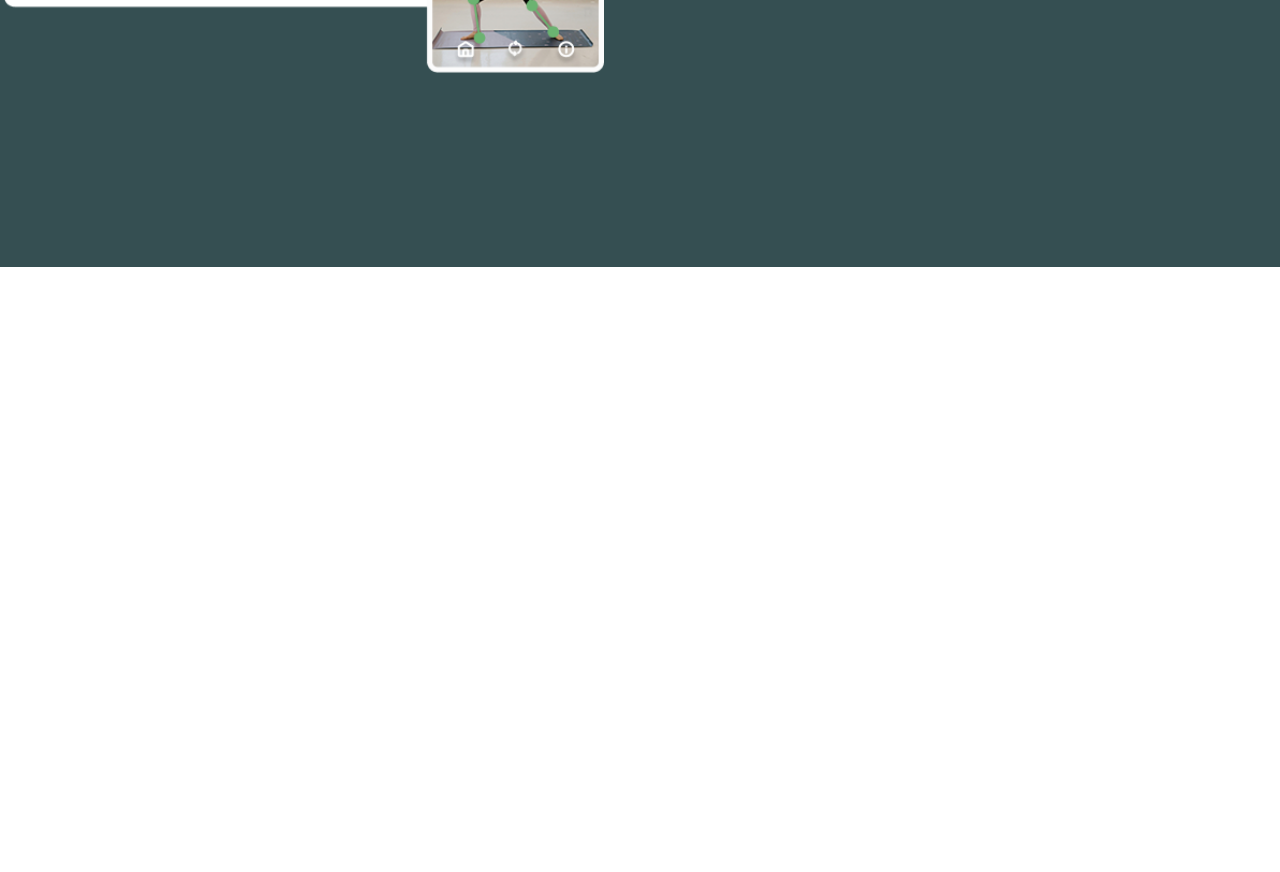
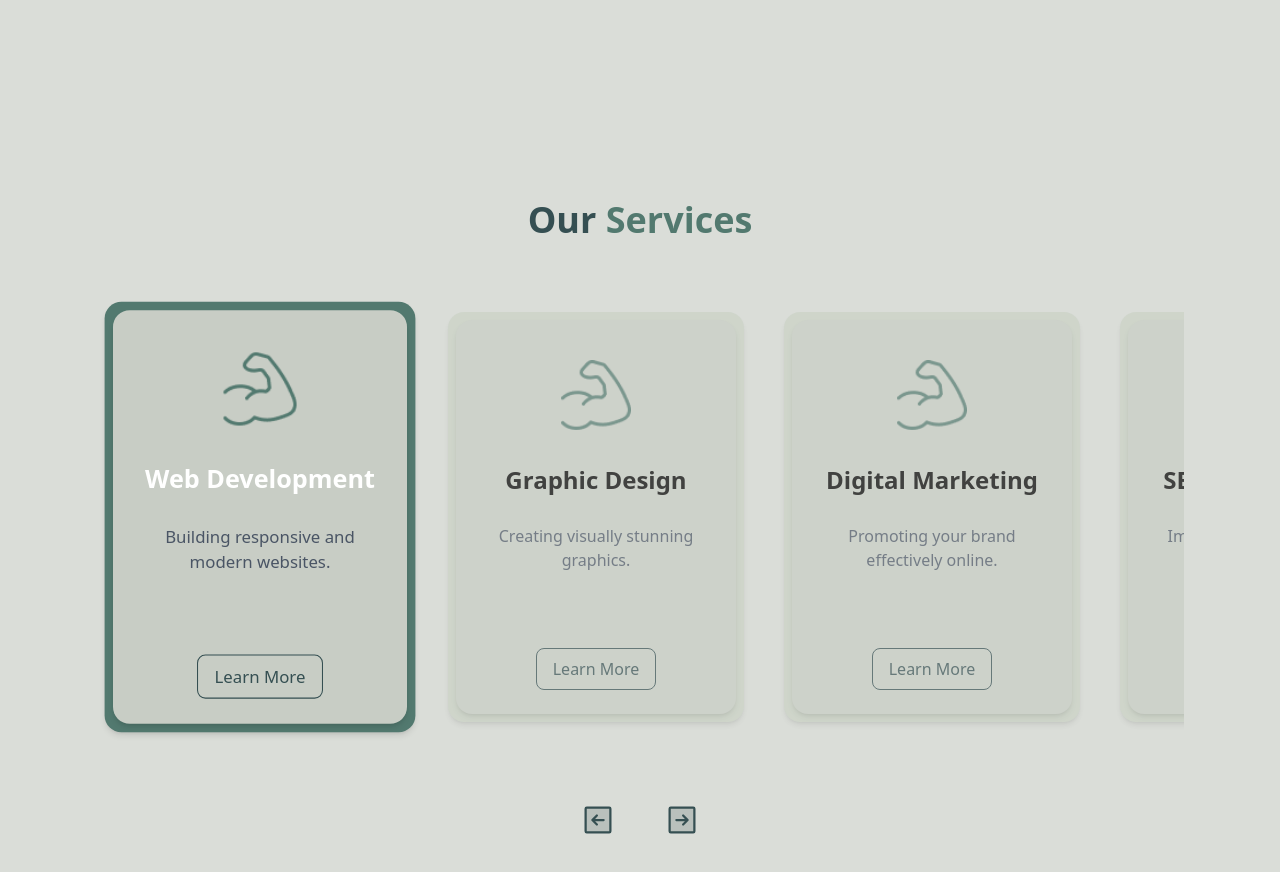
Before and after one commit to manarghr/ts.website, a Next.js app: page / in a window 1280 px wide. Shown: the part 1540-2412 px from the top of the page. Before the commit the page ends 1807 px from the top, so only its background shows below. Built offline with nearby package versions, Linux system fonts and the light colour scheme.

Commit message:
save local changes

```diff
--- a/src/app/globals.css
+++ b/src/app/globals.css
@@ -6,6 +6,16 @@
   }
 }
 
+
 .animate-fadeLine {
   animation: fadeLine 0.8s ease forwards;
+
 }
+/* global.css or your component CSS file */
+.no-scrollbar::-webkit-scrollbar {
+  display: none;
+}
+.no-scrollbar {
+  -ms-overflow-style: none;
+  scrollbar-width: none;
+}
--- a/src/app/page.js
+++ b/src/app/page.js
@@ -3,6 +3,7 @@ import React from 'react';
 import "./globals.css";
 import Head from '@/components/head/Head';
 import AIHome from '@/components/AiHome/AIHome';
+import Services from '@/components/Services/Services';
 
 
 export default function Home() {
@@ -10,6 +11,7 @@ export default function Home() {
     <div>
      <Head/>
      <AIHome/>
+     <Services/>
     </div>
   );
 }
--- a/src/components/AiHome/AIHome.jsx
+++ b/src/components/AiHome/AIHome.jsx
@@ -6,8 +6,9 @@ import { IoMdCheckmark } from "react-icons/io";
 
 export default function AIHome() {
   return (
-    <section className="bg-[#354F52] py-24 flex justify-center items-center relative overflow-hidden">
-      <div className="flex flex-col justify-center items-center scale-120 relative top-7 text-center">
+    <main className="bg-[#DADDD8] min-h-screen flex items-center justify-center">
+    <section className="bg-[#354F52] w-[85%] mx-auto h-[800px] p-[10vh] rounded-2xl relative bottom-30 overflow-hidden">
+      <div className="flex flex-col justify-center items-center scale-100 relative top-7 text-center">
         <h1 className="text-white text-4xl font-bold mb-5 max-w-2xl">
           Real-Time AI Coaching That Perfects Every Move You Make
         </h1>
@@ -24,7 +25,8 @@ export default function AIHome() {
           className="relative -left-[35vh] top-[5vh] w-[500px] h-auto"
         />
 
-        <div className="text-white text-xl flex flex-col gap-8 relative left-[50vh] -top-[320px]">
+        {/* ✅ Features list */}
+        <div className="text-white text-xl flex flex-col gap-8 relative left-[40vh] -top-[320px]">
           {[
             "Real-time posture correction",
             "AI-powered performance analysis",
@@ -40,10 +42,14 @@ export default function AIHome() {
               <p>{text}</p>
             </div>
           ))}
+
+          {/* ✅ Button placed outside the map */}
+          <button className="bg-[#2F3E46] hover:bg-[#2F3E56] transition-colors text-white font-semibold py-3 px-9 rounded-md w-fit mx-auto mt-10">
+            Try Now
+          </button>
         </div>
       </div>
-
-
     </section>
+    </main>
   );
 }
--- /dev/null
+++ b/src/components/Services/Card.jsx
@@ -0,0 +1,29 @@
+import Image from "next/image";
+
+export default function Card({ image, title, para }) {
+  return (
+    <div className="bg-[#C8CDC5] rounded-2xl shadow-md overflow-hidden w-[280px] transition-transform duration-300 hover:scale-105 hover:shadow-xl ">
+      {/* Image */}
+      <div className="relative top-10 w-full h-[200px]">
+      <Image
+  src={image}
+  alt={title}
+  width={70}
+
+  className="object-cover mx-auto rounded-t-2xl"
+/>
+      </div>
+
+      {/* Content */}
+      <div className="p-6">
+        <h3 className="text-2xl font-semibold  mb-2 relative bottom-20">
+          {title}
+        </h3>
+        <p className="text-gray-600 mb-4 relative bottom-15">{para}</p>
+        <button className="border border-[#354F52] text-[#354F52] py-2 px-4 rounded-lg hover:bg-[#354F52] hover:text-white transition">
+          Learn More
+        </button>
+      </div>
+    </div>
+  );
+}
--- /dev/null
+++ b/src/components/Services/Services.jsx
@@ -0,0 +1,102 @@
+"use client";
+
+import { useRef, useState, useEffect } from "react";
+import Card from "./Card";
+import {
+  PiArrowSquareLeftDuotone,
+  PiArrowSquareRightDuotone,
+} from "react-icons/pi";
+import picture from "../assets/elements.png";
+
+export default function Services() {
+  const scrollRef = useRef(null);
+  const [currentIndex, setCurrentIndex] = useState(0);
+
+  const services = [
+    { title: "Web Development", para: "Building responsive and modern websites." },
+    { title: "Graphic Design", para: "Creating visually stunning graphics." },
+    { title: "Digital Marketing", para: "Promoting your brand effectively online." },
+    { title: "SEO Optimization", para: "Improving search rankings and reach." },
+    { title: "UI/UX Design", para: "Creating user-friendly and modern interfaces." },
+  ];
+
+  const scroll = (direction) => {
+    const container = scrollRef.current;
+    if (!container) return;
+
+    const cardWidth = container.children[0].offsetWidth + 40; // Card width + gap
+    let newIndex =
+      direction === "left"
+        ? Math.max(currentIndex - 1, 0)
+        : Math.min(currentIndex + 1, services.length - 1);
+
+    setCurrentIndex(newIndex);
+    container.scrollTo({
+      left: newIndex * cardWidth,
+      behavior: "smooth",
+    });
+  };
+
+  useEffect(() => {
+    const container = scrollRef.current;
+    if (container) {
+      container.scrollTo({
+        left: currentIndex * (container.children[0].offsetWidth + 40),
+        behavior: "smooth",
+      });
+    }
+  }, [currentIndex]);
+
+  return (
+    <section className="py-20 bg-[#DADDD8] text-center relative overflow-hidden">
+      <h2 className="text-4xl font-bold mb-12">
+        <span className="text-[#354F52]">Our</span>{" "}
+        <span className="text-[#52796F]">Services</span>
+      </h2>
+
+      <div className="relative w-[85%] mx-auto">
+        {/* Scrollable cards container */}
+        <div
+          ref={scrollRef}
+          className="flex gap-10 overflow-x-auto scroll-smooth no-scrollbar px-4 py-6 flex-nowrap snap-x snap-mandatory"
+        >
+          {services.map((service, index) => (
+            <div
+              key={index}
+              className={`snap-center transition-all duration-500 ease-in-out p-2 rounded-2xl shadow-md ${
+                currentIndex === index
+                  ? "scale-105 bg-[#52796F] text-white"
+                  : "opacity-70 bg-[#CAD2C5] text-black"
+              }`}
+            >
+              <Card
+                image={picture}
+                title={service.title}
+                para={service.para}
+              />
+            </div>
+          ))}
+        </div>
+
+        {/* Bottom Arrows */}
+        <div className="flex justify-center gap-8 mt-12">
+          <button
+            onClick={() => scroll("left")}
+            aria-label="Scroll left"
+            className="p-2 rounded-full"
+          >
+            <PiArrowSquareLeftDuotone size={36} className="text-[#354F52]" />
+          </button>
+
+          <button
+            onClick={() => scroll("right")}
+            aria-label="Scroll right"
+            className="p-2 rounded-full"
+          >
+            <PiArrowSquareRightDuotone size={36} className="text-[#354F52]" />
+          </button>
+        </div>
+      </div>
+    </section>
+  );
+}
```
Also changed, not shown: src/components/assets/Arrow.png (added), src/components/assets/elements.png (added).
